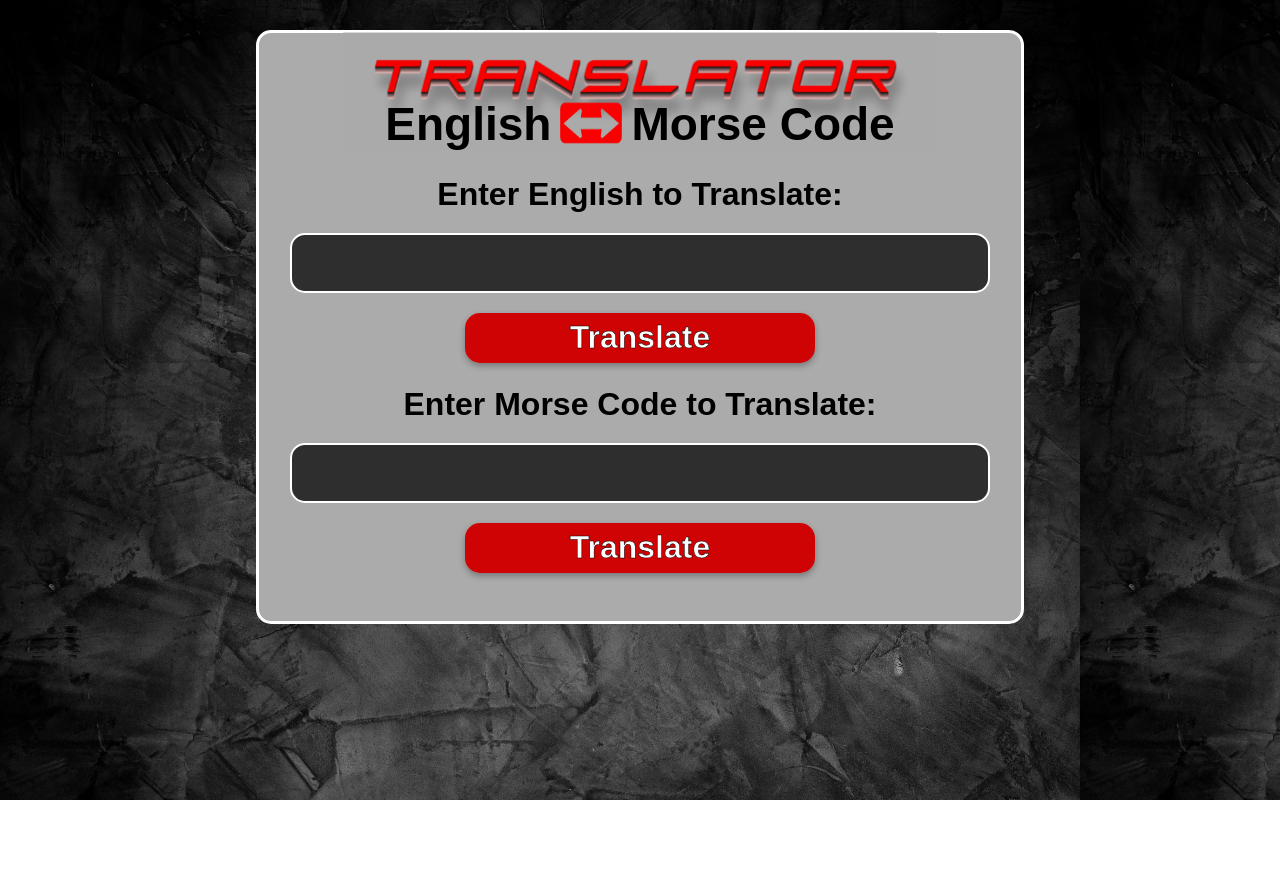
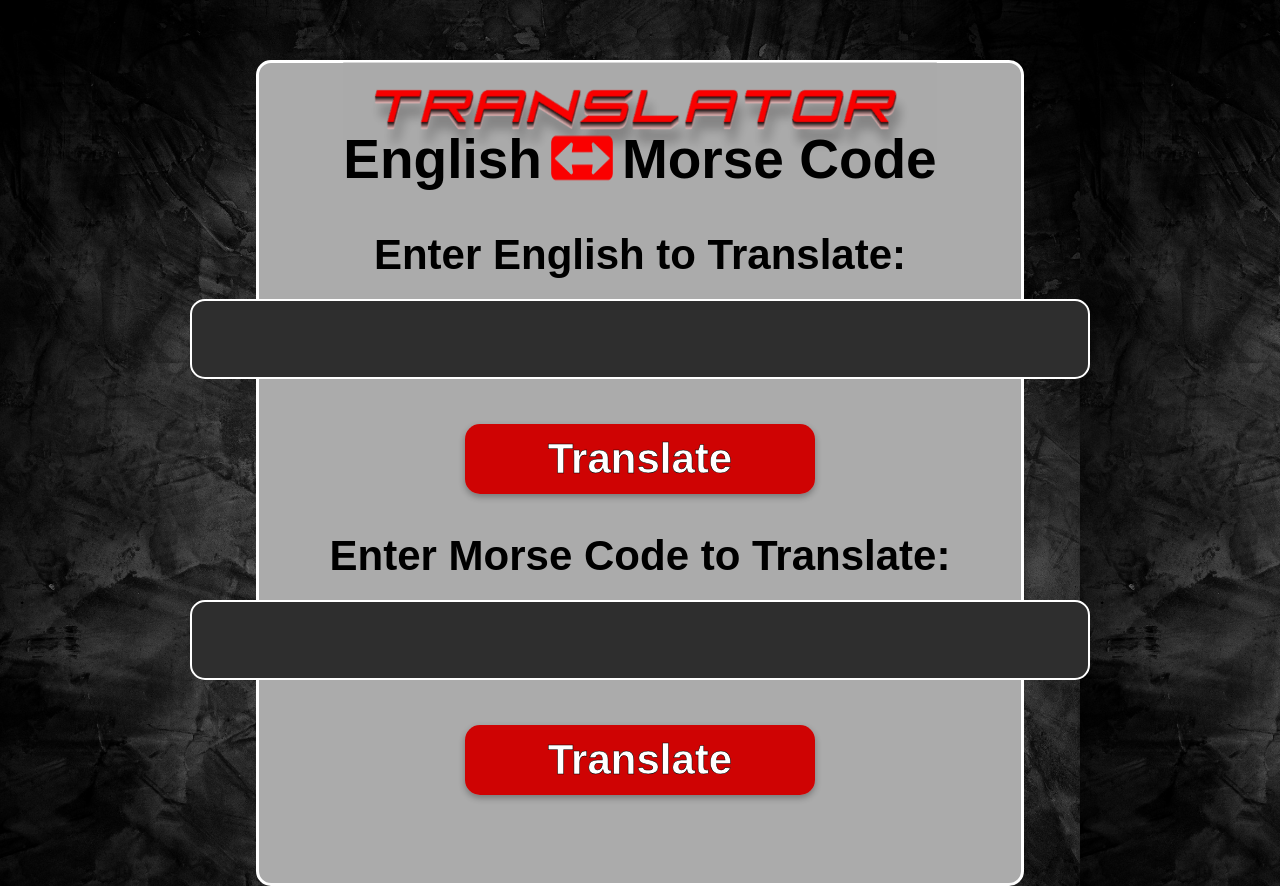
Before and after one commit to AndrewRobertSpence/Morse-code-translator, a website: page morse.html in a window 1280 px wide. Before the commit the page ends 800 px from the top, so only its background shows below. Drawn offline with Linux system fonts and the light colour scheme.

```diff
--- a/styles/morse.css
+++ b/styles/morse.css
@@ -113,7 +113,7 @@
   -webkit-text-stroke: 0.5px black;
   text-stroke: 1px black;
   background-color: var(--lightgreen);
-  transform: scale(1.03);
+  transform: scale(1.08);
 }
 
 #morse__output {
@@ -136,7 +136,9 @@
 @media screen and (min-width: 768px) {
   #morse__background {
     width: 60%;
-  }
+    padding-bottom: 70px;
+    margin-top: 30px;
+    }
 
   #morse__translateHeading {
     transform: scale(0.8);
@@ -147,45 +149,48 @@
     z-index: 1;
   }
   #morse__title {
-    font-size: 46px;
+    font-size: 55px;
     position: relative;
     z-index: 2;
   }
   #morse__redarrows {
-    height: 110px;
+    height: 120px;
     width: 80px;
-    margin-bottom: -38px;
+    margin-bottom: -40px;
     -webkit-text-stroke: 0.5px var(--black);
     text-stroke: 1px var(--black);
   }
   #morse__form__text #morse__label,
   #morse__form__morse #morse__label {
-    font-size: 32px;
-    margin-top: 5px;
+    font-size: 42px;
+    margin-top: 20px;
   }
 
   #morse__form__text input,
   #morse__form__morse input {
-    font-size: 34px;
+    font-size: 42px;
     margin-bottom: 20px;
-    width: 700px;
-    height: 60px;
+    width: 900px;
+    height: 80px;
   }
   #text__translateButton,
   #morse__translateButton,
   #morseText__resetButton {
-    font-size: 32px;
+    font-size: 42px;
     width: 350px;
-    height: 50px;
+    height: 70px;
     -webkit-text-stroke: 0.5px var(--black);
     text-stroke: 1px var(--black);
+    padding-top: 10px;
+    padding-bottom: 10px;
+    margin-top: 25px;
   }
   #morse__output {
-    font-size: 34px;
+    font-size: 52px;
     -webkit-text-stroke: 0.5px var(--black);
     text-stroke: 1px var(--black);
     background-color: var(--mediumgrey);
-    width: 700px;
+    width: 900px;
     align-items: center;
     justify-content: center;
     padding: 25px;
```
Also changed, not shown: README.md.
